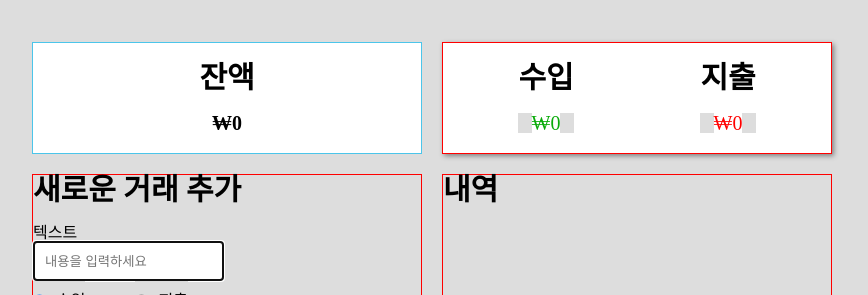
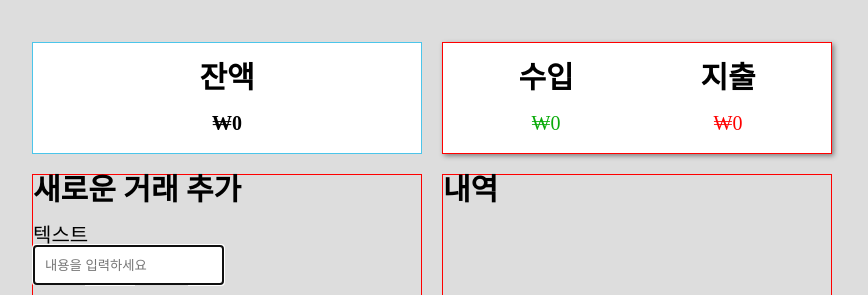
Before and after one commit to sejinbaek/react_allowance1, a React (Vite) app: page / in a window 1280 px wide. Shown: the part 168-463 px from the top of the page, without its empty margins (208-1076 px from the left). Built offline with nearby package versions, Linux system fonts and the light colour scheme.

Commit message:
style: 총 수입/지불액 배경색 수정

```diff
--- a/src/components/TotalBalance.jsx
+++ b/src/components/TotalBalance.jsx
@@ -20,7 +20,7 @@ const TotalBalance = ({ transactions }) => {
   return (
     <section className={css.totalBalanceArea}>
       <h2>잔액</h2>
-      <span>₩{totalAmount().toLocaleString()}</span>
+      <p>₩{totalAmount().toLocaleString()}</p>
     </section>
   )
 }
--- a/src/components/TotalInOut.jsx
+++ b/src/components/TotalInOut.jsx
@@ -2,7 +2,7 @@ import React from 'react'
 import css from './TotalInOut.module.css'
 
 const TotalInOut = ({ transactions }) => {
-  console.log('TotalInOut', transactions)
+  // 총 수입을 구하는 함수
   const totalInCome = () => {
     return transactions.reduce((acc, cur) => {
       if (cur.type === 'income') {
@@ -12,7 +12,7 @@ const TotalInOut = ({ transactions }) => {
       }
     }, 0)
   }
-
+  // 총 지출을 구하는 함수
   const totalExpense = () => {
     const total = transactions.reduce((acc, cur) => {
       if (cur.type === 'expense') {
@@ -28,11 +28,11 @@ const TotalInOut = ({ transactions }) => {
     <section className={css.TotalInOutArea}>
       <div className={css.TotalInCome}>
         <h2>수입</h2>
-        <span>₩{totalInCome().toLocaleString()}</span>
+        <p>₩{totalInCome().toLocaleString()}</p>
       </div>
       <div className={css.TotalExpense}>
         <h2>지출</h2>
-        <span className={css.TotalExpense}>₩{totalExpense().toLocaleString()}</span>
+        <p className={css.TotalExpense}>₩{totalExpense().toLocaleString()}</p>
       </div>
     </section>
   )
--- a/src/components/TotalInOut.module.css
+++ b/src/components/TotalInOut.module.css
@@ -8,18 +8,21 @@
   box-shadow: 2px 2px 5px gray;
 }
 
-.TotalInOutArea > div > * {
-  background-color: white !important;
+.TotalInCome,
+.TotalExpense,
+.TotalExpense > *,
+.TotalInCome > * {
+  background-color: white;
 }
 
-span {
+p {
   font-size: 20px;
 }
 
-.TotalExpense span {
+.TotalExpense p {
   color: red;
 }
 
-.TotalInCome span {
+.TotalInCome p {
   color: rgb(10, 171, 10);
 }
```
